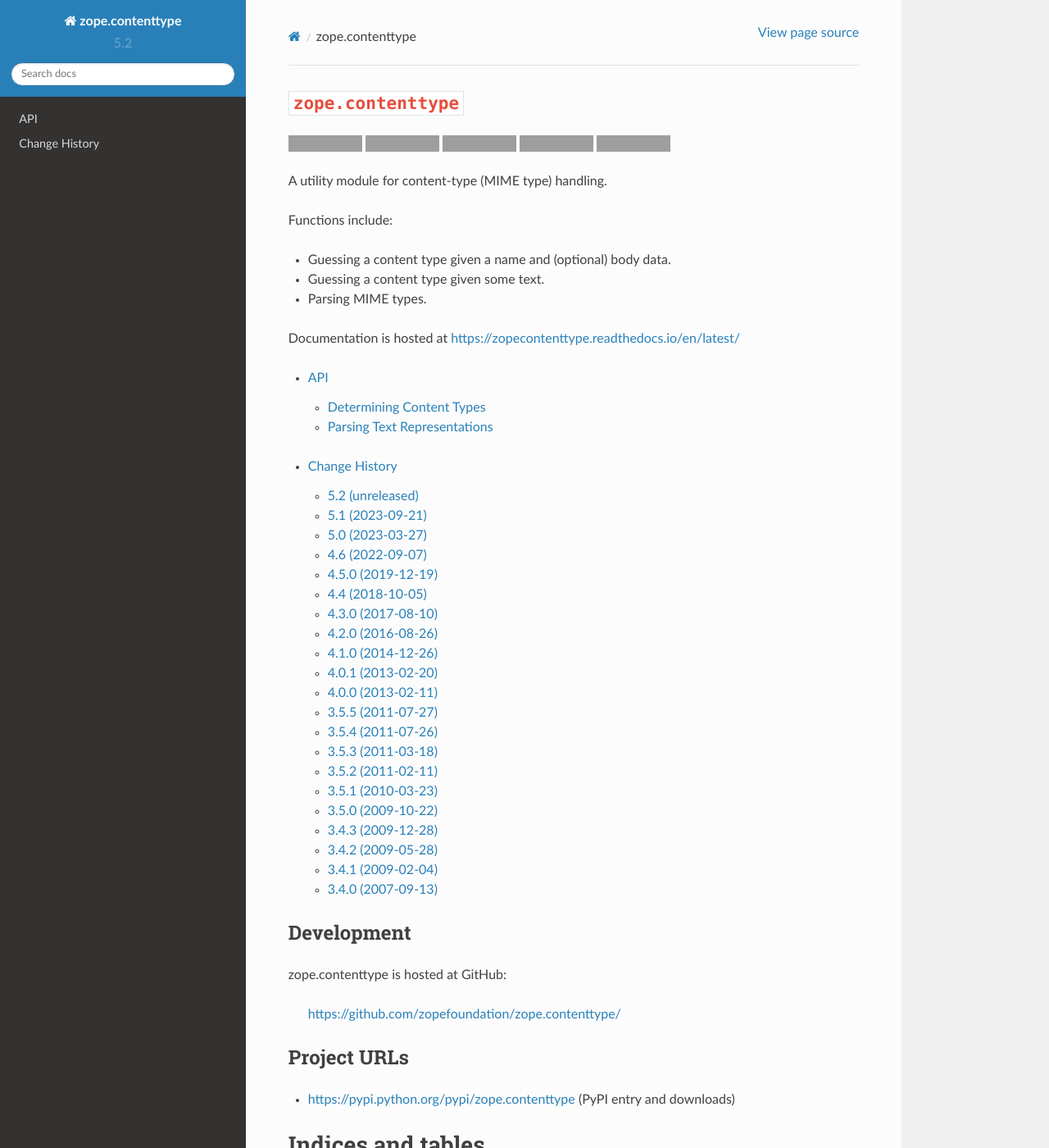
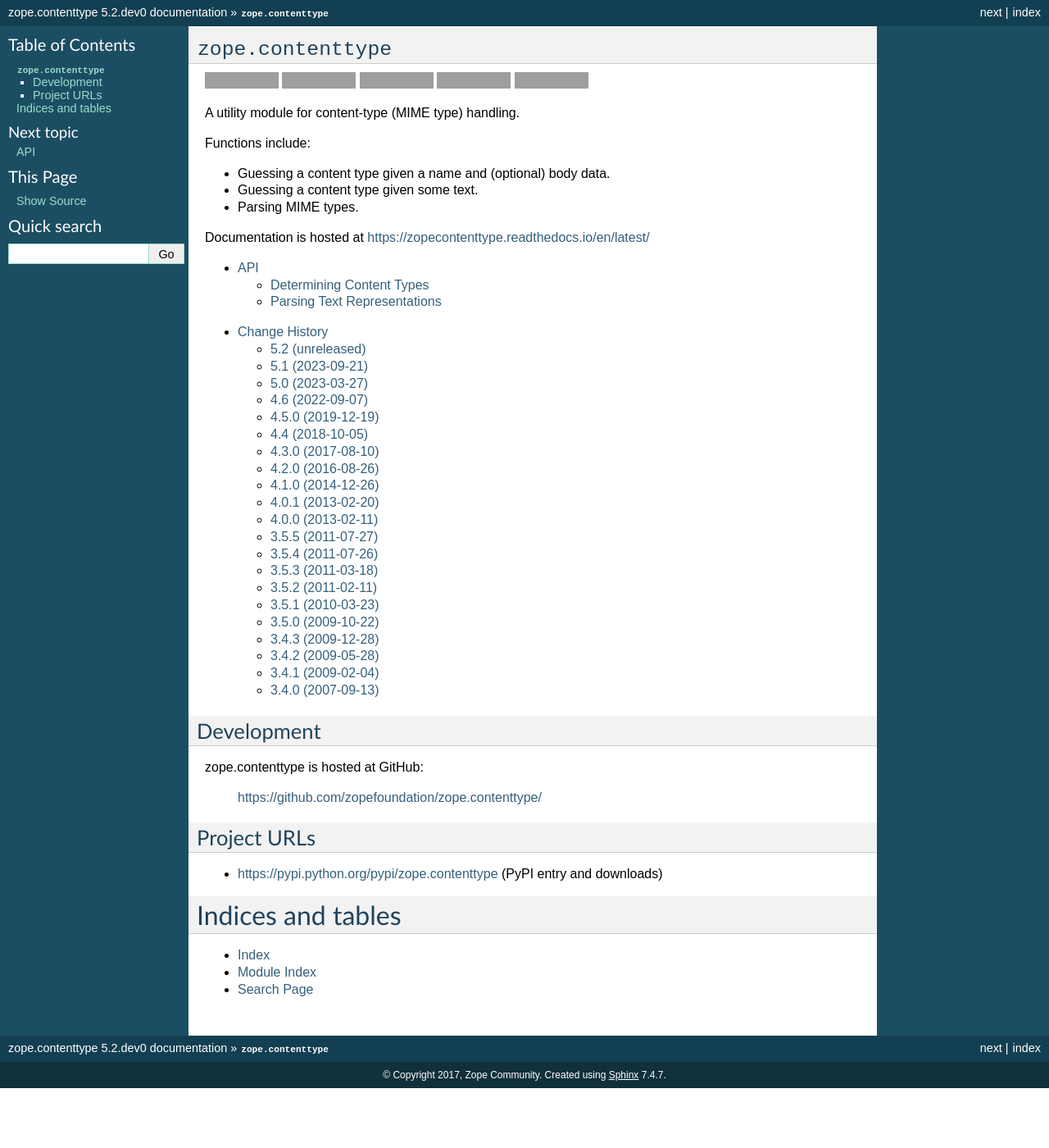
Before and after one commit to zopefoundation/zope.contenttype, a Sphinx documentation site: the page built from docs/index.rst, in a window 1280 px wide and 1400 px high. Shown: the whole window at 82% size. Built offline with Sphinx 7.4.7, drawn with Linux system fonts in a browser that asks for light colours; some of the changed text lies outside the part shown; grey boxes are pictures that could not be loaded.

```diff
--- a/docs/conf.py
+++ b/docs/conf.py
@@ -129,7 +129,7 @@
 # The theme to use for HTML and HTML Help pages.  See the documentation for
 # a list of builtin themes.
 #
-html_theme = 'sphinx_rtd_theme'
+html_theme = 'default'
 
 # Theme options are theme-specific and customize the look and feel of a theme
 # further.  For a list of options available for each theme, see the
--- /dev/null
+++ b/docs/requirements.txt
@@ -0,0 +1,2 @@
+Sphinx
+repoze.sphinx.autointerface
```
Also changed, not shown: .meta.toml, .readthedocs.yaml (added), 2 other files.
